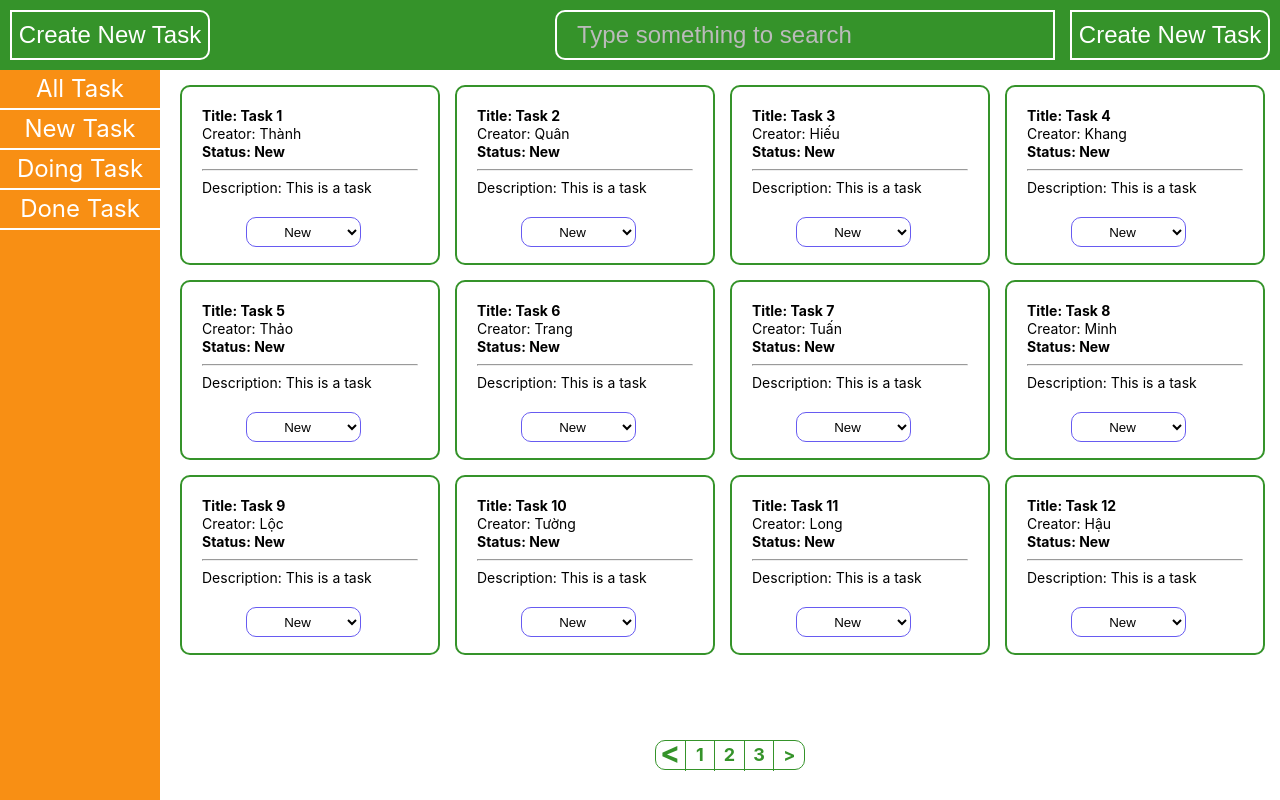
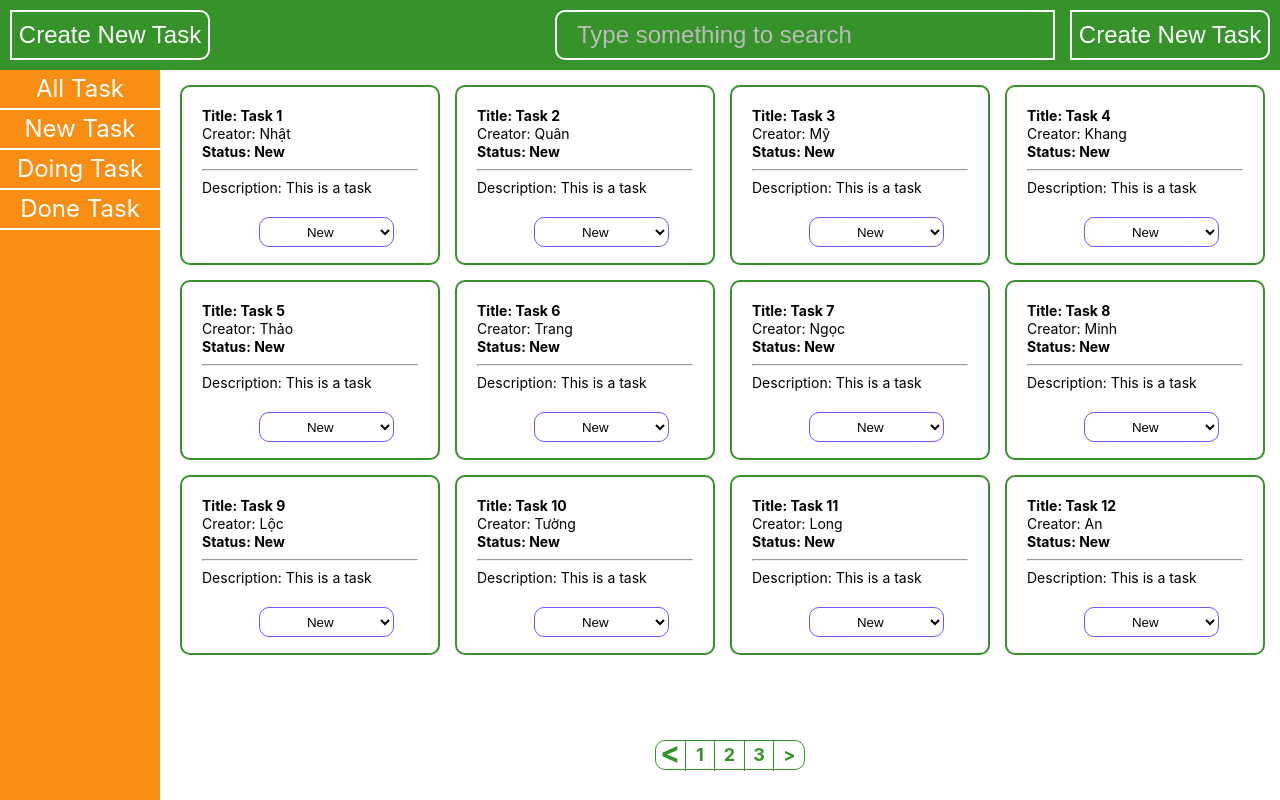
Before and after one commit to hoanglamgp/training-react, a React (Create React App) app in the folder demo-react/: page / in a window 1280 px wide. Built offline with nearby package versions, Linux system fonts and the light colour scheme.

Commit message:
Upto code handle homework 29/10

```diff
--- a/demo-react/src/components/TodoItem/index.jsx
+++ b/demo-react/src/components/TodoItem/index.jsx
@@ -1,70 +1,92 @@
-import React from 'react';
-import { useState } from 'react';
+import React, { useState } from 'react';
 
 import './style.scss';
 
-const data = [
+const LIST_STATUS = {
+  NEW: 'New',
+  DOING: 'Doing',
+  DONE: 'Done'
+}
+
+const INITIAL_DATA = [
   {
-    title : "Task 1"
-,      name : "Thành"
+    title: "Task 1",
+    name: "Nhật",
+    status: LIST_STATUS.NEW
   },
   {
-    title : "Task 2"
-,      name : "Quân"
+    title: "Task 2",
+     name: "Quân",
+    status: LIST_STATUS.NEW
   },
   {
-    title : "Task 3"
-,      name : "Hiếu"
+    title: "Task 3"
+    , name: "Mỹ",
+    status: LIST_STATUS.NEW
   },
   {
-    title : "Task 4"
-,      name : "Khang"
+    title: "Task 4"
+    , name: "Khang",
+    status: LIST_STATUS.NEW
   },
   {
-    title : "Task 5"
-,      name : "Thảo"
+    title: "Task 5"
+    , name: "Thảo",
+    status: LIST_STATUS.NEW
   },
   {
-    title : "Task 6"
-,      name : "Trang"
+    title: "Task 6"
+    , name: "Trang",
+    status: LIST_STATUS.NEW
   },
   {
-    title : "Task 7"
-,      name : "Tuấn"
+    title: "Task 7"
+    , name: "Ngọc",
+    status: LIST_STATUS.NEW
   },
   {
-    title : "Task 8"
-,      name : "Minh"
+    title: "Task 8"
+    , name: "Minh",
+    status: LIST_STATUS.NEW
   },
   {
-    title : "Task 9"
-,      name : "Lộc"
+    title: "Task 9"
+    , name: "Lộc",
+    status: LIST_STATUS.NEW
   },
   {
-    title : "Task 10",
-    name : "Tường"
+    title: "Task 10",
+    name: "Tường",
+    status: LIST_STATUS.NEW
   },
   {
-    title : "Task 11",
-    name : "Long"
+    title: "Task 11",
+    name: "Long",
+    status: LIST_STATUS.NEW
   },
   {
-    title : "Task 12",
-    name : "Hậu",
+    title: "Task 12",
+    name: "An",
+    status: LIST_STATUS.NEW
   },
 ]
 
-const TodoItem = ({status}) => {
-  const [option, setOption] =  useState (status);
-  let change = (event) => {
-    setOption(event.target.value);
+const TodoItem = () => {
+
+  const [data, setData] = useState(INITIAL_DATA)
+  let change = (event, index) => {
+    const newData = [...data];
+    const item = newData[index];
+    const value = event.target.value;
+    item.status = value;
+    setData(newData);
   };
 
 
 
   return (
-    data.map(item => (
-    <div className="card">
+    data.map((item, index) => (
+      <div className="card" key={index.toString()}>
         <div className="card__container">
           <p className="card__title">
             <label>Title: </label>
@@ -76,20 +98,22 @@ const TodoItem = ({status}) => {
           </p>
           <p className="card__status">
             <label id="status">Status:  </label>
-          <label >{option}</label>
+            <label >{item.status}</label>
 
           </p>
           <hr className="card__lineBreak" />
           <p className="card__description">Description: This is a task</p>
         </div>
         <div >
-        <select className="card__select" onChange={change} >
-          <option value="New">New</option>
-          <option value="Doing">Doing</option>
-          <option value="Done">Done</option>
+          <select className="card__select" onChange={(event) => change(event, index)} >
+            {
+              Object.values(LIST_STATUS).map((status, i) => (
+                <option key={i} value={status}>{status}</option>
+              ))
+            }
           </select>
         </div>
-    </div> ))
+      </div>))
   );
 };
 
--- a/demo-react/src/components/TodoItem/style.scss
+++ b/demo-react/src/components/TodoItem/style.scss
@@ -1,7 +1,7 @@
 .card {
     height: 180px;
     border-radius: 10px;
-    flex: 1 0 21%;
+    flex: 1 0 20%;
     border: 2px solid var(--primary);
     margin-right: 15px;
     margin-top: 15px;
@@ -28,19 +28,19 @@
 
     &__description > p:last-child {
         overflow: hidden;
-        display: -webkit-box;
-        -webkit-line-clamp: 2;
-        -webkit-box-orient: vertical;
+        // display: -webkit-box;
+        // -webkit-line-clamp: 2;
+        // -webkit-box-orient: vertical;
     }
 
     &__select {
         box-sizing: border-box;
-        width: 115px;
+        width: 135px;
         height: 30px;
         background: #FFFFFF;
         border: 1px solid #675BF1;
         border-radius: 10px;
-        margin-left: 25%;
+        margin-left: 30%;
         text-align: center;
     }
 }
```
Lines whose indentation alone changed are shown as unchanged.
